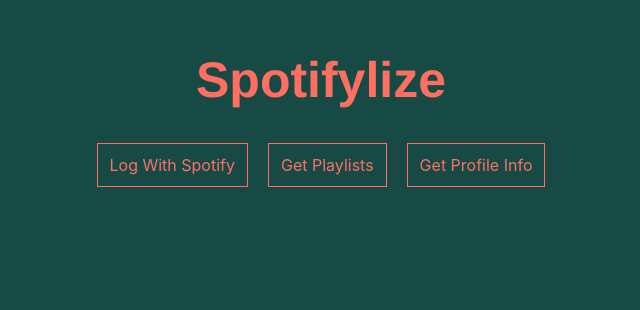
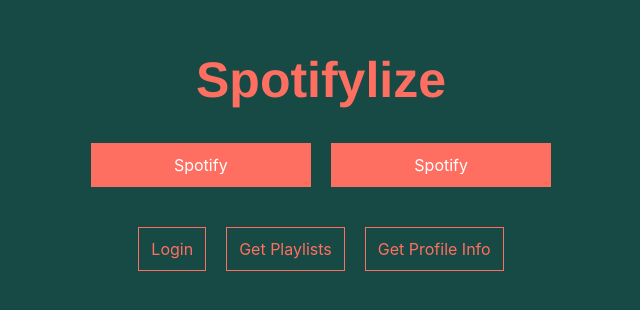
Before and after one commit to lianbwl/spotifylize-front, a React (Create React App) app: page / in a window 1280 px wide. Shown: the part 102-412 px from the top of the page, without its empty margins (319-959 px from the left). Built offline with nearby package versions, Linux system fonts and the light colour scheme.

Commit message:
select app input and adjustments

```diff
--- a/src/App.jsx
+++ b/src/App.jsx
@@ -2,7 +2,7 @@
 import axios from "axios";
 import Profile from "./components/Profile";
 
-import { Grid, Button, Wrapper, Title } from "./styles/styles";
+import { Grid, Button, Wrapper, Title, SelectBox } from "./styles/styles";
 import { ThemeProvider } from "styled-components";
 import { theme } from "./styles/theme.js";
 
@@ -16,9 +16,27 @@
 	}
 `;
 
-const ExternalCss = {
+const externalCssMainGrid = {
 	paddingTop: "100px",
 	marginBottom: "100px"
+};
+
+const externalCssInnerGrid = {
+	marginBottom: "40px"
+};
+
+const SelectField = ({ options, evtChange }) => {
+	return (
+		<SelectBox onChange={e => evtChange(e.target.value)}>
+			{options.map((i, index) => {
+				return (
+					<option key={index} value={i.value}>
+						{i.name}
+					</option>
+				);
+			})}
+		</SelectBox>
+	);
 };
 
 class App extends Component {
@@ -27,11 +45,11 @@
 		this.state = {
 			data: [],
 			playlists: [],
-			tracks: []
-		};
-		this.externalCss = {
-			paddingTop: "100px",
-			marginBottom: "100px"
+			tracks: [],
+			options: [
+				{ name: "Spotify", value: 1 },
+				{ name: "Deezer", value: 2 }
+			]
 		};
 	}
 
@@ -91,22 +109,37 @@
 		return req;
 	};
 
+	selectChange = val => {
+		console.log(val);
+	};
+
 	render() {
 		return (
 			<ThemeProvider theme={theme}>
 				<GlobalStyle />
 				<Wrapper>
 					<Grid
-						extStyles={ExternalCss}
+						extStyles={externalCssMainGrid}
 						alignX="center"
 						alignY="center"
 						direction="column"
-						flex="1 1 40%"
-					>
+						flex="1 1 40%">
 						<Title>Spotifylize</Title>
+						<Grid
+							gap="20px"
+							extStyles={externalCssInnerGrid}
+							width="40%">
+							<SelectField
+								options={this.state.options}
+								evtChange={this.selectChange}></SelectField>
+
+							<SelectField
+								options={this.state.options}
+								evtChange={this.selectChange}></SelectField>
+						</Grid>
 						<Grid gap="20px">
 							<Button as="a" href="/api/auth/spotify">
-								Log With Spotify
+								Login
 							</Button>
 							<Button onClick={this.handlePlaylists}>
 								Get Playlists
@@ -121,8 +154,7 @@
 							<Profile
 								profile={this.state.data}
 								playlists={this.state.playlists}
-								itemClick={this.handleTracks}
-							></Profile>
+								itemClick={this.handleTracks}></Profile>
 						</Grid>
 					</Grid>
 				</Wrapper>
--- a/src/styles/styles.js
+++ b/src/styles/styles.js
@@ -5,6 +5,7 @@
 export const Grid = styled.div`
 	display: flex;
 	height: auto;
+	width: ${props => props.width || "auto"};
 	flex: ${props => props.flex || "0 1 auto"};
 	flex-direction: ${props => props.direction || "row"};
 
@@ -22,7 +23,7 @@
 	width: ${props => props.width || "90%"};
 	height: ${props => props.height || "auto"};
 	margin: 0 auto;
-	padding: 20px;
+	padding: ${sizeBase * 2}px;
 	background: ${props => props.theme.colors.forest};
 
 	// EXTERNAL CSS TO BE INJECTED;
@@ -50,7 +51,7 @@
 	cursor: pointer;
 	border: solid 1px ${props => props.theme.colors.coral};
 	color: ${props => props.theme.colors.coral};
-	padding: 12px;
+	padding: ${sizeBase * 1.2}px;
 	background: none;
 	flex: ${props => props.flexSize || "0 1 auto"};
 
@@ -99,3 +100,18 @@
 	// EXTERNAL CSS TO BE INJECTED;
 	${props => props.extStyles};
 `;
+
+export const SelectBox = styled.select`
+	width: 100%;
+	padding: ${sizeBase * 1.2}px ${sizeBase * 2}px;
+	cursor: pointer;
+	border: none;
+	color: ${props => props.theme.colors.white};
+	background: ${props => props.theme.colors.coral};
+	text-align: center;
+	appearance: none;
+	border: solid 1px ${props => props.theme.colors.coral};
+
+	// EXTERNAL CSS TO BE INJECTED;
+	${props => props.extStyles};
+`;
```
